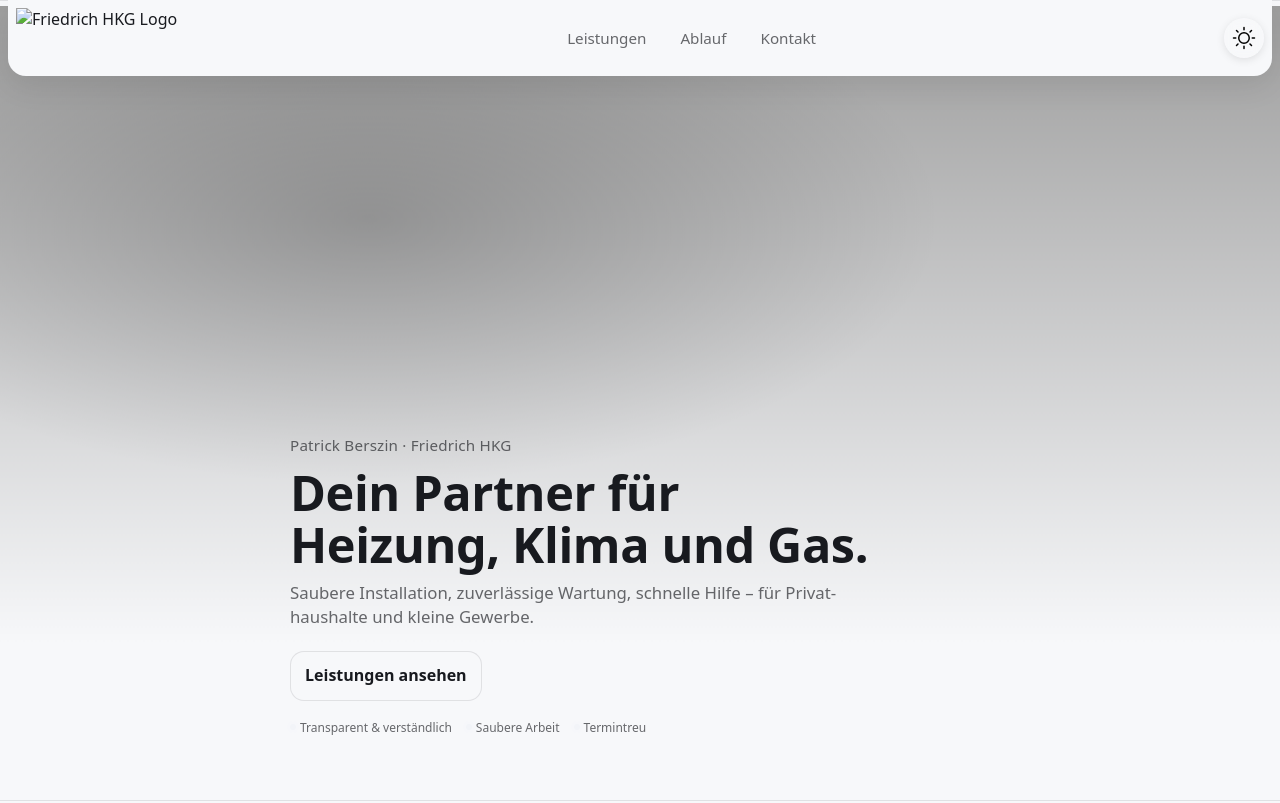
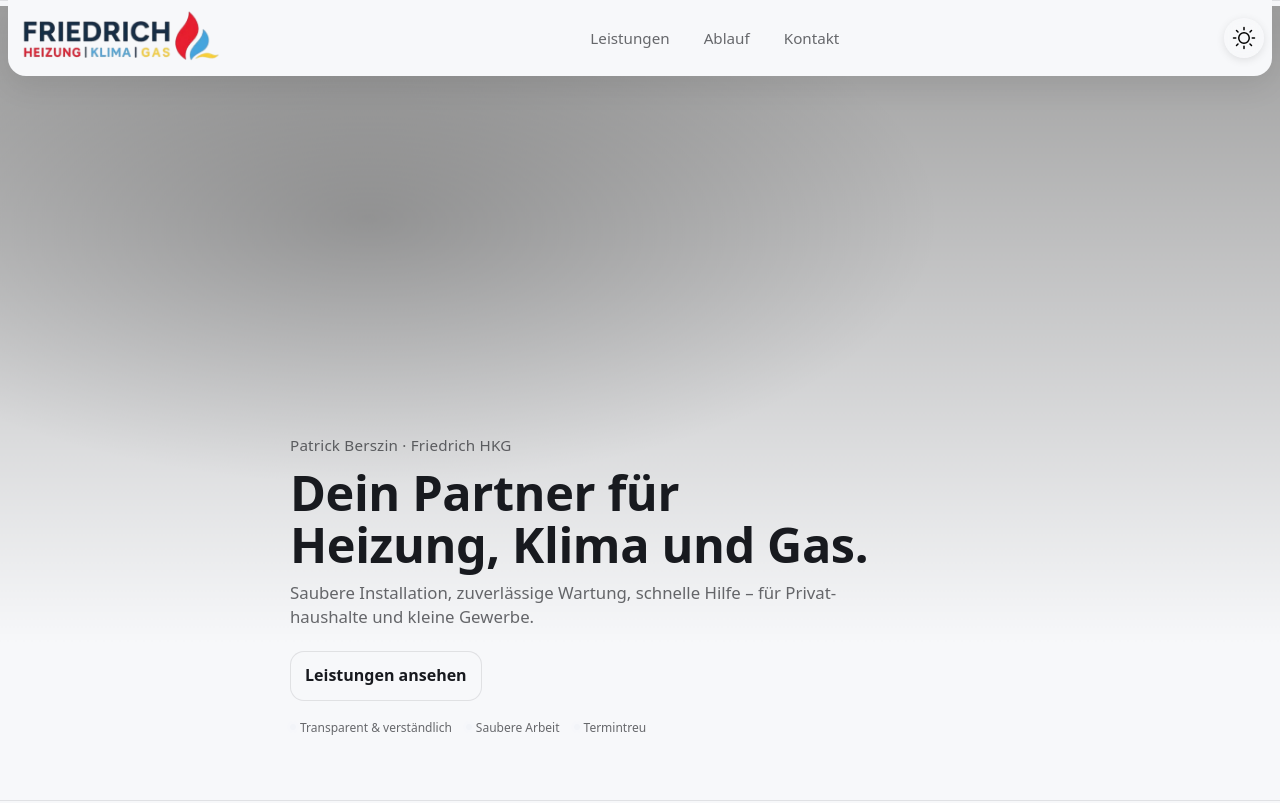
Before and after one commit to bitka-de/friedrich, a plain HTML site: page index.html in a window 1280 px wide. Shown: the top 803 px of the page. Drawn offline with Linux system fonts and the light colour scheme; the site is published under a folder, as on GitHub Pages, so addresses that start at the root find nothing.

Commit message:
fixed the logo

```diff
--- a/index.html
+++ b/index.html
@@ -19,7 +19,7 @@
     </div>
         <div class=" topbar__inner">
           <a class="brand" href="#top" aria-label="Zur Startseite">
-            <img src="/logo-friedrich-hkg.png" alt="Friedrich HKG Logo">
+            <img src="./logo-friedrich-hkg.png" alt="Friedrich HKG Logo">
           </a>
 
           <nav class="nav" aria-label="Hauptnavigation">
```
